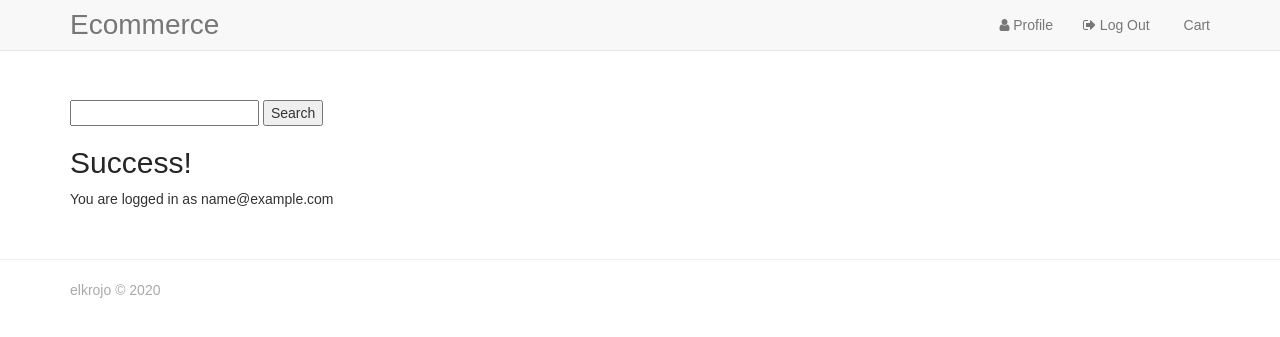
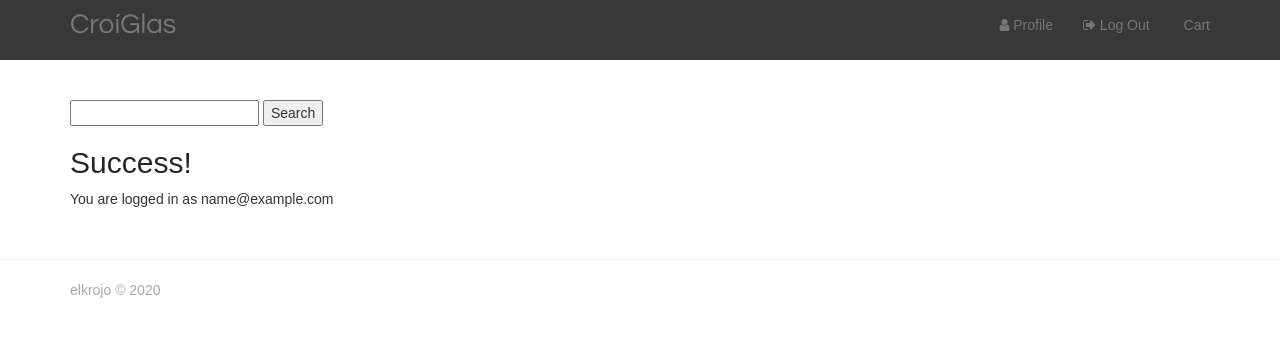
Before and after one commit to elkrojo/croiglas-shop, a Django app: page /accounts/profile/ in a window 1280 px wide. Shown: the top 337 px of the page. Run offline with Django 3.2, Linux system fonts and the light colour scheme; the visitor is signed in with stand-in values (Sample User, id 1); some libraries are stand-ins or nearby versions.

Commit message:
Added googlefont link for logo

```diff
--- a/templates/base.html
+++ b/templates/base.html
@@ -6,6 +6,7 @@
     <meta name="viewport" content="width=device-width, initial-scale=1.0">
     <meta http-equiv="X-UA-Compatible" content="ie=edge">
     <title>Ecommerce</title>
+    <link href="https://fonts.googleapis.com/css2?family=Questrial&display=swap" rel="stylesheet">
     <link rel="stylesheet" href="https://cdnjs.cloudflare.com/ajax/libs/bootswatch/3.3.7/cerulean/bootstrap.min.css">
     <link rel="stylesheet" href="{% static 'font-awesome/css/font-awesome.min.css' %}">
     <link rel="stylesheet" href="{% static 'css/custom.css' %}">
@@ -16,7 +17,7 @@
 </head>
 <body>
     <!-- Fixed masthead -->
-    <nav class="navbar navbar-masthead navbar-default navbar-fixed-top">
+    <nav class="navbar navbar-masthead navbar-default navbar-fixed-top navbar-custom">
         <div class="container">
             <div class="navbar-header">
                 <button type="button" class="navbar-toggle collapsed" data-toggle="collapse" data-target="#navbar" aria-expanded="false" aria-controls="navbar">
@@ -25,7 +26,7 @@
                     <span class="icon-bar"></span>
                     <span class="icon-bar"></span>
                 </button>
-                <a class="navbar-brand" href="/">Ecommerce</a>
+                <a class="navbar-brand" href="/">CroíGlas</a>
             </div>
             <div id="navbar" class="navbar-collapse collapse">
                 <ul class="nav navbar-nav navbar-right">
```
